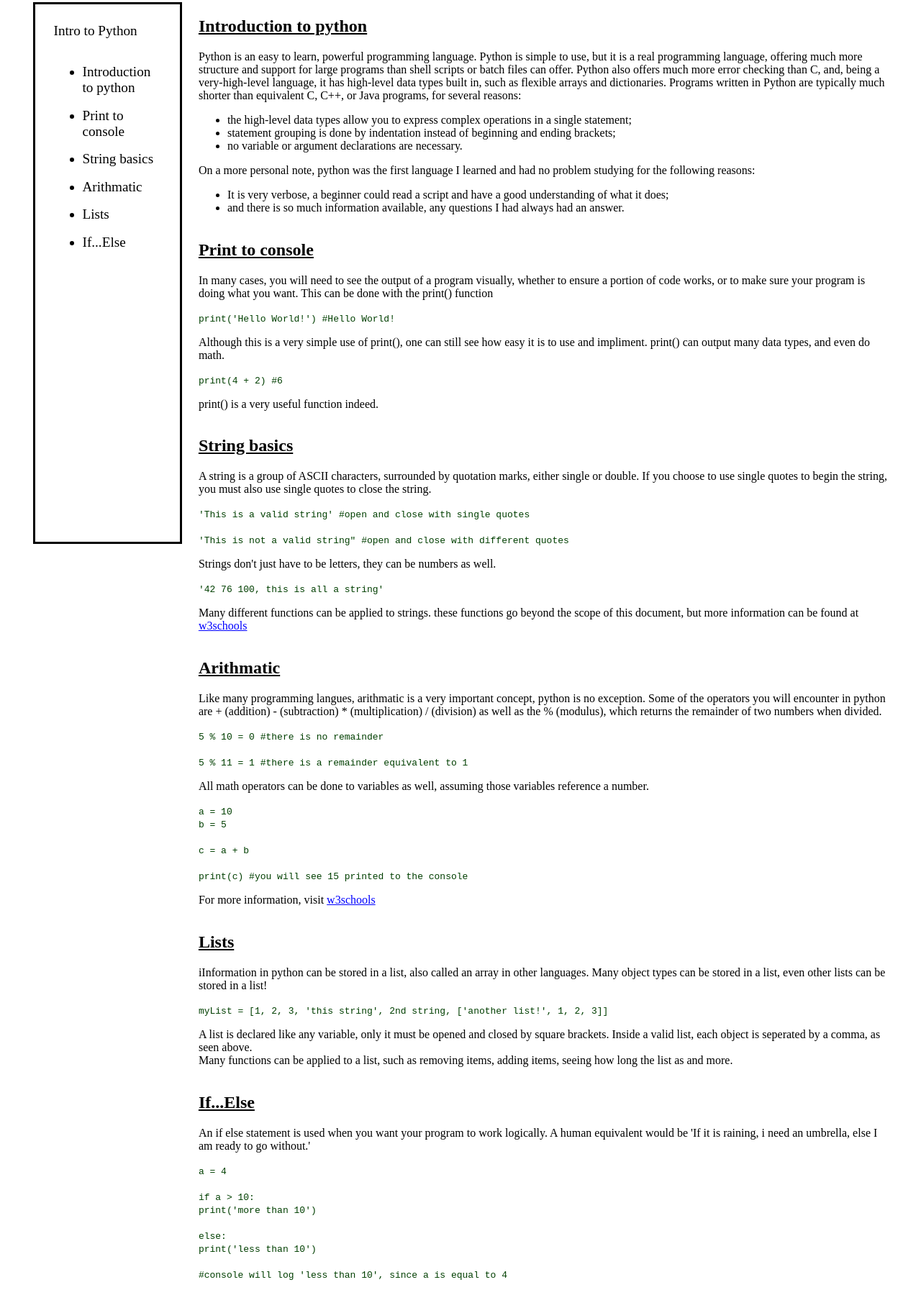
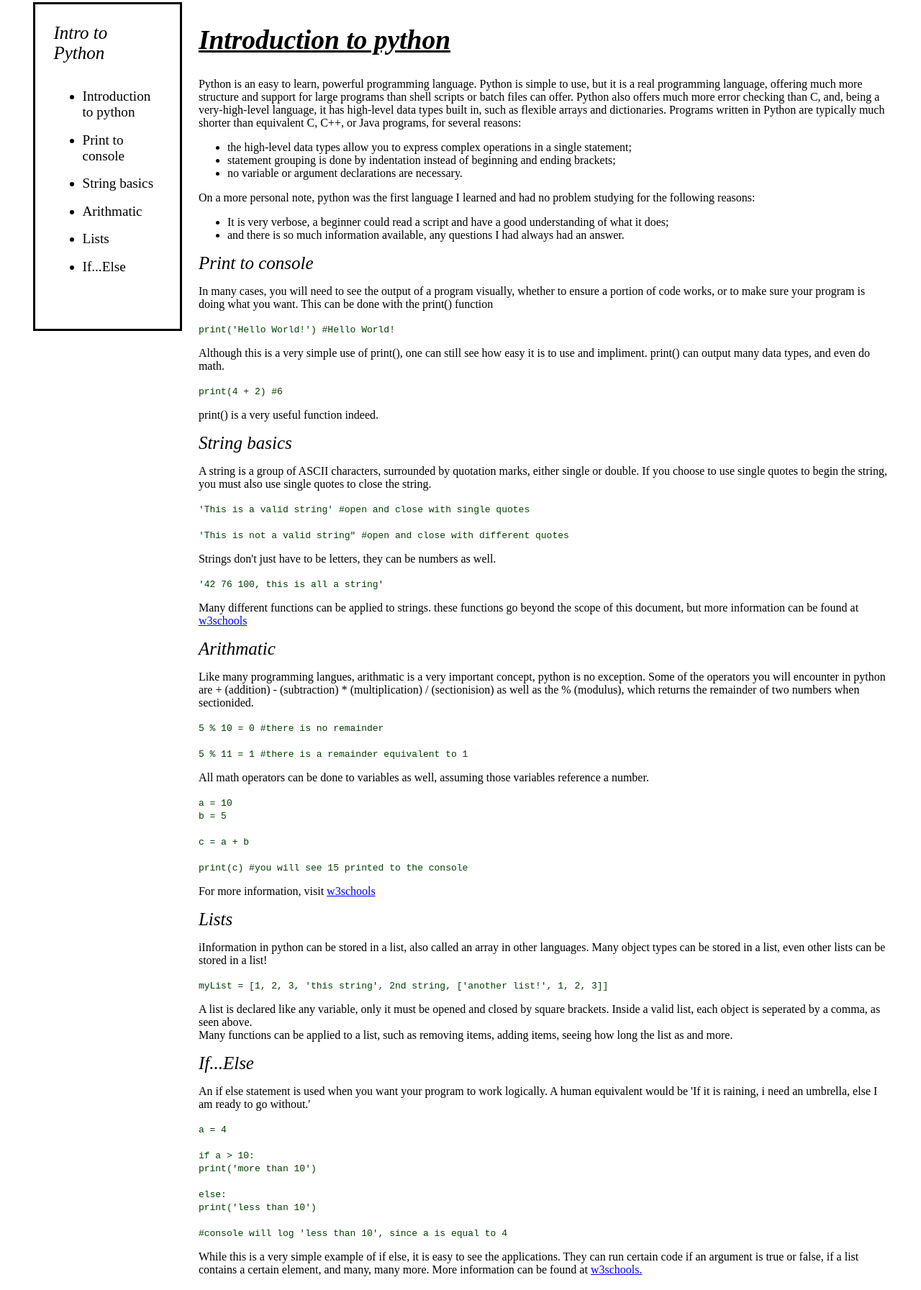
Before and after one commit to jarikhenriksen/Technical_Document, a plain HTML site: page index.html in a window 1280 px wide. Shown: the part 43-1836 px from the top of the page at 72% size. Drawn offline with Linux system fonts and the light colour scheme.

Commit message:
adjusted headers, changed font of headers

```diff
--- a/index.html
+++ b/index.html
@@ -13,7 +13,7 @@ nav {
     display: flex;
     flex-direction: column;
     background-color: white;
-    height: 87%;
+    height: 50%;
     width: 150px;
     color: black;
     font-size: larger;
@@ -22,6 +22,10 @@ nav {
     border-style: solid;
     border-color: rgb(0, 0, 0)
 }
+  header {
+    font-size: 25px;
+    font-style: oblique;
+  }
 @media (max-width: 400px){
     nav {
         display: none;
@@ -47,14 +51,14 @@ code {
 h2 {
     text-decoration: underline;
 }
-div a:link {
+section a:link {
     color: blue;
 }
-div {
+section {
     padding-left: 230px;
 }
 @media (max-width: 400px) {
-    div {
+    section {
         padding-left: 0px;
     }
 }
@@ -62,20 +66,22 @@ div {
 
 
 <main id='main-doc'>
-    <nav id='nav-bar'>
+    <nav id='navbar'>
         <header>Intro to Python</header>
         <ul>
-            <li><a href="#Introduction_to_python">Introduction to python</a></li>
-            <li><a href='#Print_to_console'>Print to console</a></li>
-            <li><a href='#String_basics'>String basics</a></li>
-            <li><a href='#Arithmatic'>Arithmatic</a></li>
-            <li><a href='#Lists'>Lists</a></li>
-            <li><a href='#If...Else'>If...Else</a></li>
+            <li><a class='nav-link' href='#Introduction_to_python'>Introduction to python</a></li>
+            <li><a class='nav-link' href='#Print_to_console'>Print to console</a></li>
+            <li><a class='nav-link' href='#String_basics'>String basics</a></li>
+            <li><a class='nav-link' href='#Arithmatic'>Arithmatic</a></li>
+            <li><a class='nav-link' href='#Lists'>Lists</a></li>
+            <li><a class='nav-link' href='#If...Else'>If...Else</a></li>
         </ul>
 
     </nav>
-    <div class='main-section' id='Introduction_to_python'>
+    <section class='main-section' id='Introduction_to_python'>
+      <header>
         <h2>Introduction to python</h2>
+        </header>
         <p>Python is an easy to learn, powerful programming language.
            Python is simple to use, but it is a real programming language,
            offering much more structure and support for large programs
@@ -99,10 +105,11 @@ div {
             <li>and there is so much information available, any questions I had always had an answer.</li>
         </ul>
 
-    </div>
-    <div class='main-section' id='Print_to_console'>
+    </section>
+    <section class='main-section' id='Print_to_console'>
         <header>
-            <h2>Print to console</h2>
+            Print to console
+      </header>
 
             <p>In many cases, you will need to see the output of a program visually, whether to ensure a portion of
                 code works, or to make sure your program is doing what you want. This can be done with the print() function
@@ -122,13 +129,13 @@ div {
 
             <p>print() is a very useful function indeed.</p>
 
-        </header>
-    </div>
 
-    <div class='main-section' id='String_basics'>
+    </section>
+
+    <section class='main-section' id='String_basics'>
         <header>
-            <h2>String basics</h2>
-
+            String basics
+      </header>
             <p>A string is a group of ASCII characters, surrounded by quotation marks,
                 either single or double. If you choose to use single quotes to begin the string,
                 you must also use single quotes to close the string.
@@ -146,16 +153,17 @@ div {
                 scope of this document, but more information can be found at
                 <a href='https://www.w3schools.com/python/python_strings.asp'>w3schools</a>
             </p>
-        </header>
-    </div>
 
-    <div class='main-section' id='Arithmatic'>
+    </section>
+
+    <section class='main-section' id='Arithmatic'>
         <header>
-            <h2>Arithmatic</h2>
+            Arithmatic
+      </header>
             <p>Like many programming langues, arithmatic is a very important concept, python is
                 no exception. Some of the operators you will encounter in python are
-                + (addition) - (subtraction) * (multiplication) / (division) as well as the % (modulus),
-                which returns the remainder of two numbers when divided.
+                + (addition) - (subtraction) * (multiplication) / (sectionision) as well as the % (modulus),
+                which returns the remainder of two numbers when sectionided.
             </p>
 
             <code>5 % 10 = 0 #there is no remainder<br><br>
@@ -175,13 +183,12 @@ div {
             <p>For more information, visit <a href='https://www.w3schools.com/python/python_operators.asp'>
             w3schools</a></p>
 
-        </header>
-    </div>
+    </section>
 
-    <div class='main-section' id='Lists'>
+    <section class='main-section' id='Lists'>
         <header>
-            <h2>Lists</h2>
-
+            Lists
+      </header>
             <p>iInformation in python can be stored in a list, also called an array in other languages.
                 Many object types can be stored in a list, even other lists can be stored in a list!
             </p>
@@ -194,12 +201,12 @@ div {
                 square brackets. Inside a valid list, each object is seperated by a comma, as seen above.<br>
                 Many functions can be applied to a list, such as removing items, adding items,
                 seeing how long the list as and more.</p>
-        </header>
-    </div>
+    </section>
 
-    <div class='main-section' id='If...Else'>
+    <section class='main-section' id='If...Else'>
         <header>
-            <h2>If...Else</h2>
+            If...Else
+      </header>
             <p>An if else statement is used when you want your program to work logically.
                 A human equivalent would be 'If it is raining, i need an umbrella, else I am ready to go without.'
             </p>
@@ -219,7 +226,7 @@ div {
                  They can run certain code if an argument is true or false, if a list contains a certain element,
                   and many, many more. More information can be found at <a href='https://www.w3schools.com/python/python_conditions.asp'>w3schools.</a>
             </p>
-        </header>
-    </div>
+
+    </section>
 
 </main>
```
